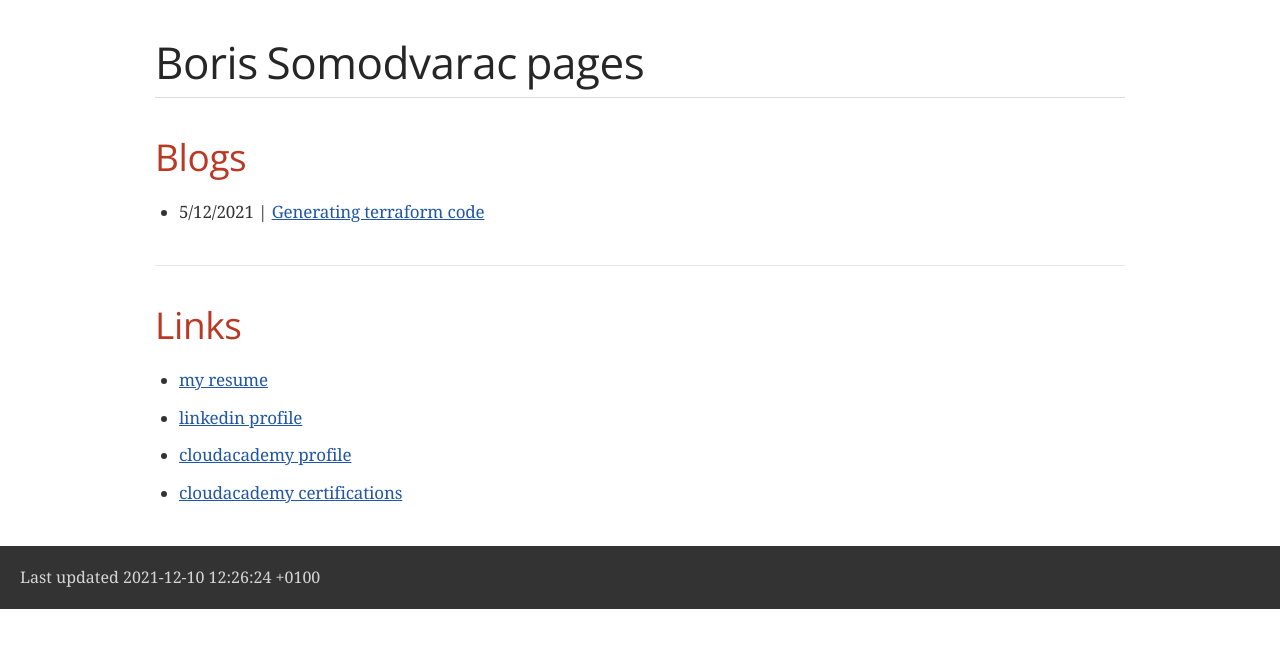
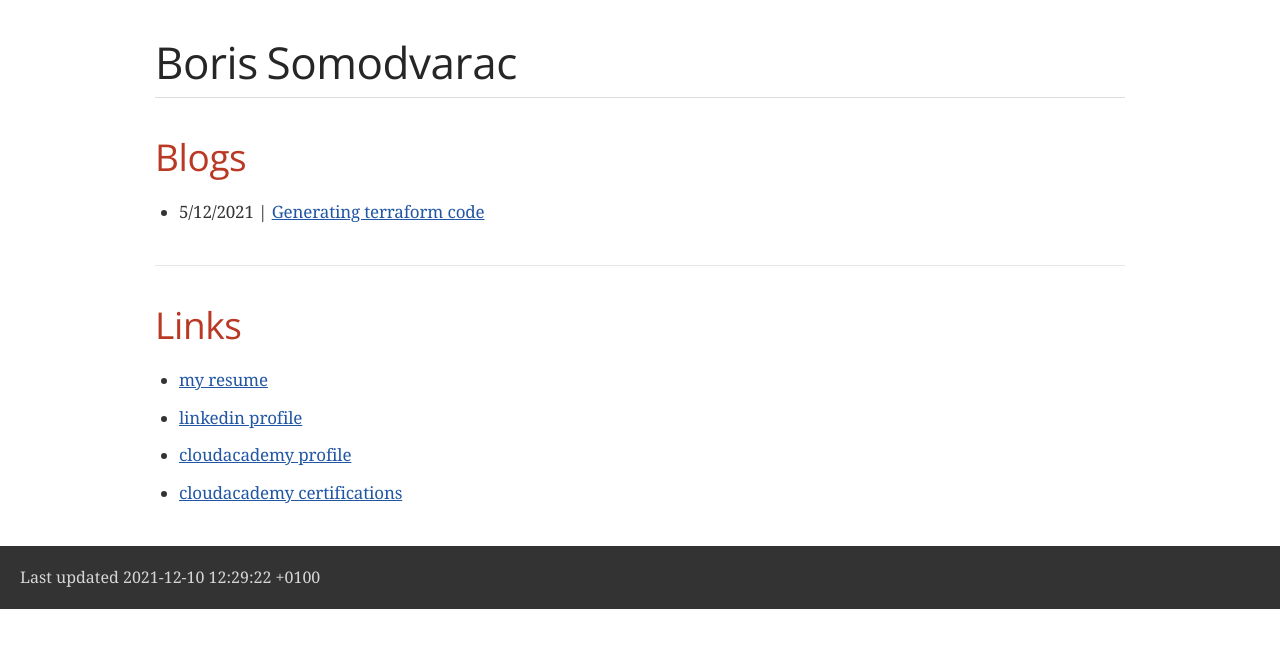
Before and after one commit to shomodj/pages, a plain HTML site: page index.html in a window 1280 px wide. Drawn offline with nearby package versions, Linux system fonts and the light colour scheme; a web font is replaced by a local one.

Commit message:
removed pages title

```diff
--- a/index.html
+++ b/index.html
@@ -5,7 +5,7 @@
 <meta http-equiv="X-UA-Compatible" content="IE=edge">
 <meta name="viewport" content="width=device-width, initial-scale=1.0">
 <meta name="generator" content="Asciidoctor 2.0.16">
-<title>Boris Somodvarac pages</title>
+<title>Boris Somodvarac</title>
 <link rel="stylesheet" href="https://fonts.googleapis.com/css?family=Open+Sans:300,300italic,400,400italic,600,600italic%7CNoto+Serif:400,400italic,700,700italic%7CDroid+Sans+Mono:400,700">
 <style>
 /*! Asciidoctor default stylesheet | MIT License | https://asciidoctor.org */
@@ -439,7 +439,7 @@ body.book #toc,body.book #preamble,body.book h1.sect0,body.book .sect1>h2{page-b
 </head>
 <body class="article">
 <div id="header">
-<h1>Boris Somodvarac pages</h1>
+<h1>Boris Somodvarac</h1>
 </div>
 <div id="content">
 <div class="sect1">
@@ -478,7 +478,7 @@ body.book #toc,body.book #preamble,body.book h1.sect0,body.book .sect1>h2{page-b
 </div>
 <div id="footer">
 <div id="footer-text">
-Last updated 2021-12-10 12:26:24 +0100
+Last updated 2021-12-10 12:29:22 +0100
 </div>
 </div>
 </body>
```
Also changed, not shown: 1 other file.
